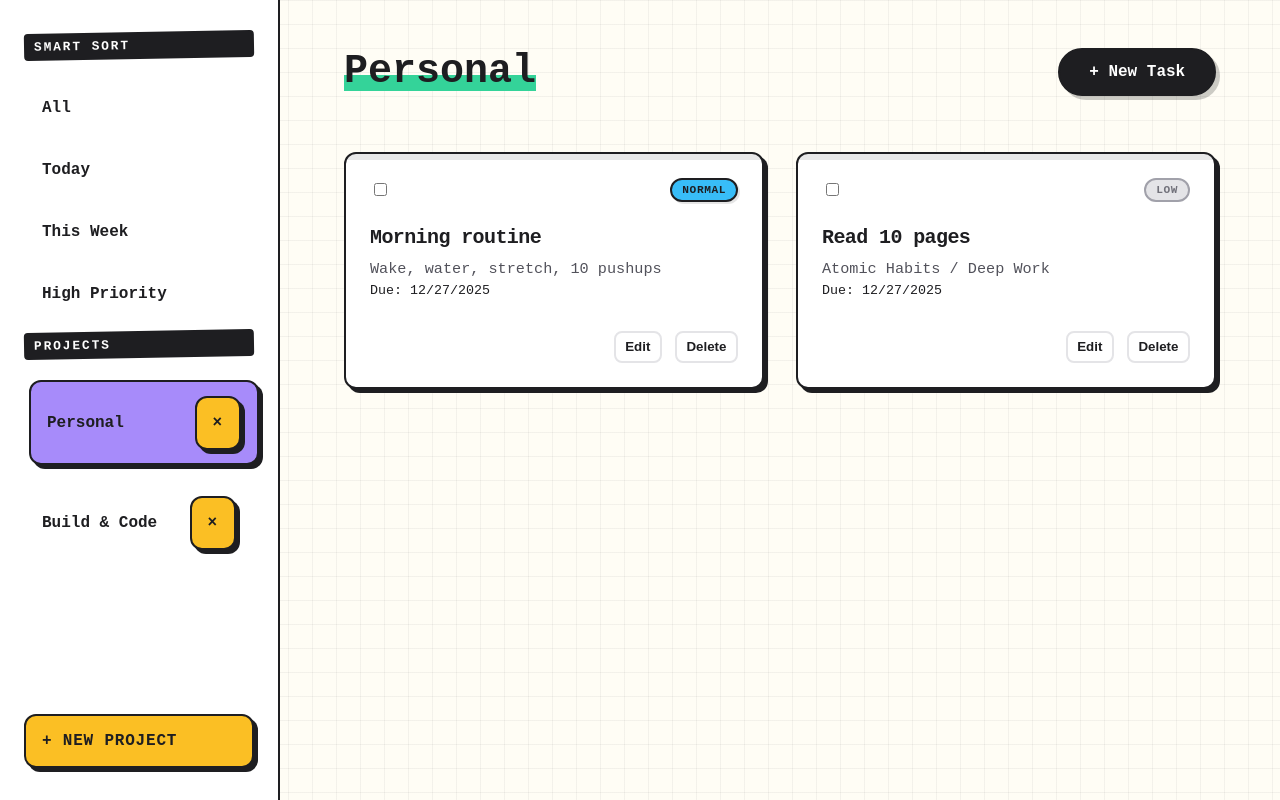
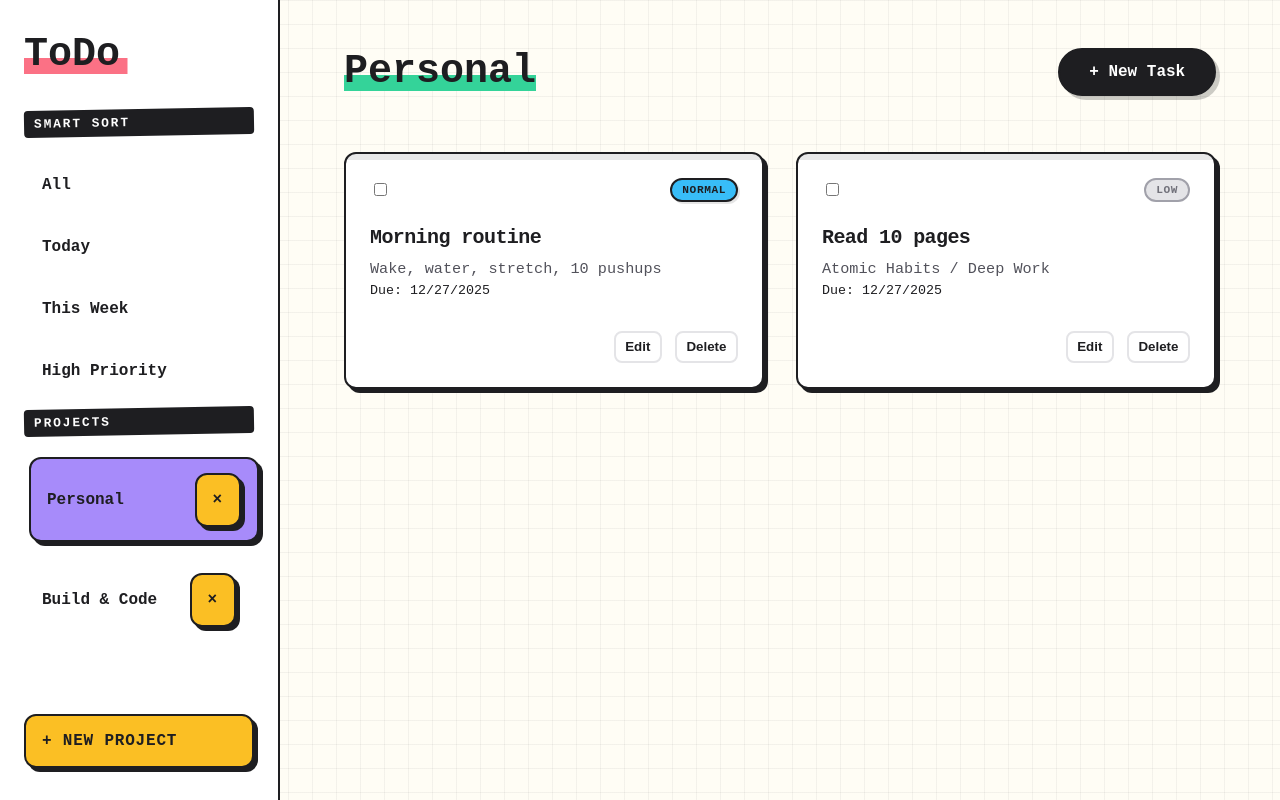
Before and after one commit to NyxLumen/Todo, a website built with webpack: page src/template.html in a window 1280 px wide. Built offline with nearby package versions, Linux system fonts and the light colour scheme.

Commit message:
updated and added logo

```diff
--- a/src/dom.js
+++ b/src/dom.js
@@ -30,6 +30,7 @@ function render() {
 	app.innerHTML = `
     <div class="layout">
       <aside class="sidebar">
+	  	<h1>ToDo</h1>
         <h2>Smart Sort</h2>
         <ul id="smartViews">
           <li data-view="all">All</li>
--- a/src/style.css
+++ b/src/style.css
@@ -41,6 +41,20 @@ body {
 	top: 0;
 	height: 100vh;
 	z-index: 10;
+}
+
+.sidebar h1 {
+	font-size: 2.5rem;
+	font-weight: 900;
+	margin: 0 0 2rem 0;
+	background-image: linear-gradient(
+		120deg,
+		var(--accent-danger) 0%,
+		var(--accent-danger) 100%
+	);
+	background-repeat: no-repeat;
+	background-size: 45% 0.4em;
+	background-position: 0 88%;
 }
 
 .sidebar h2 {
```
